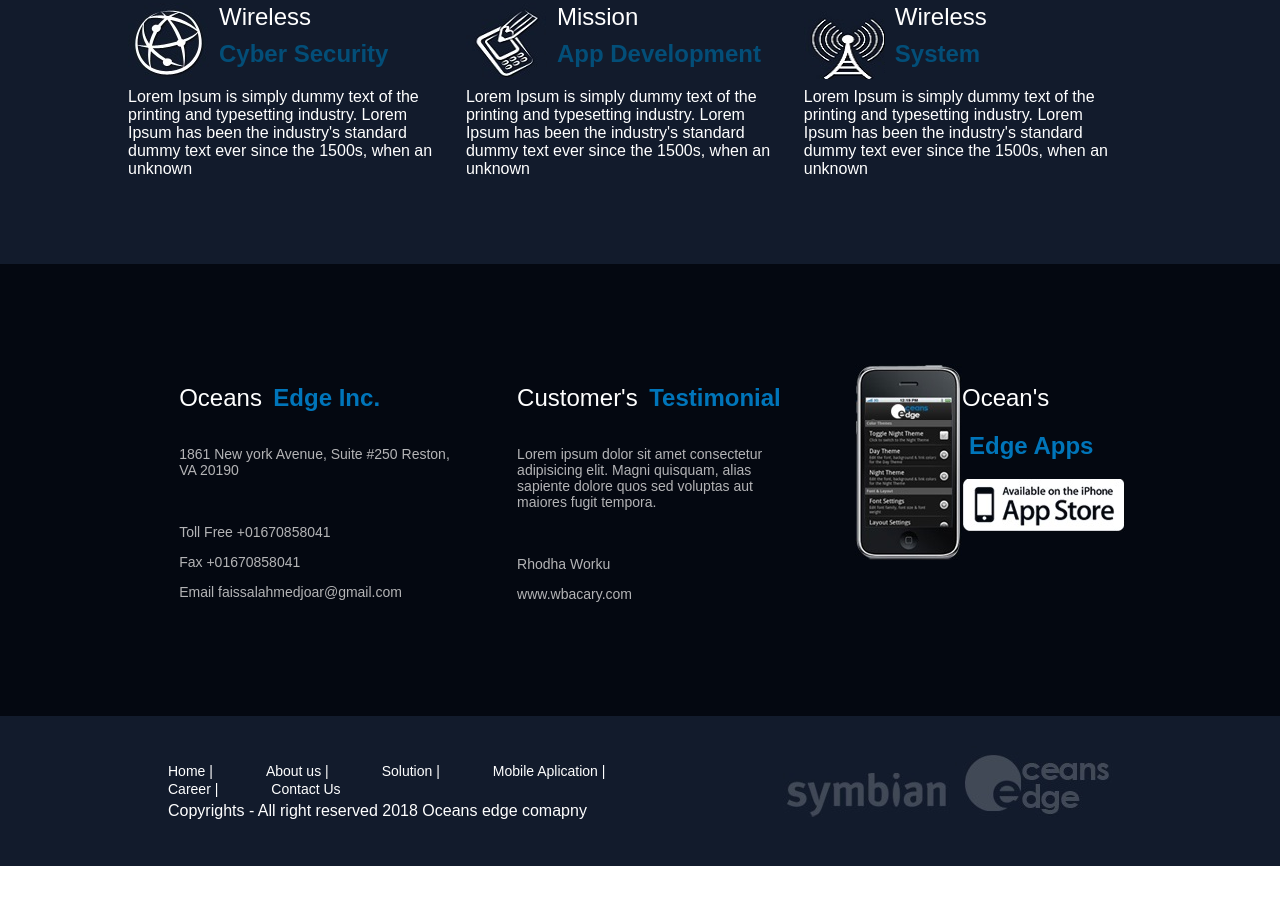
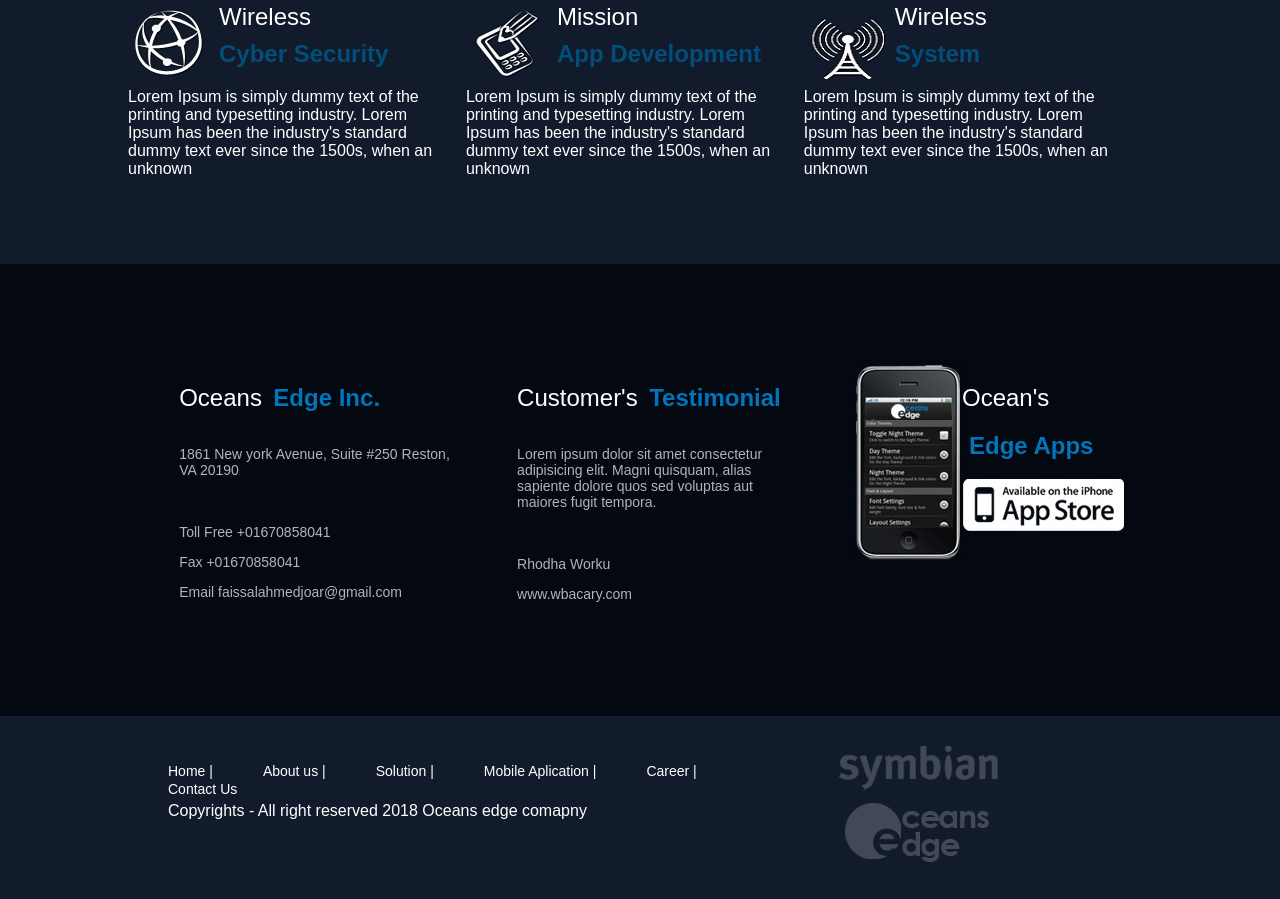
Before and after one commit to coderjoar/blue_app, a plain HTML site: page index.html in a window 1280 px wide. Shown: the part 659-1558 px from the top of the page. Before the commit the page ends 1525 px from the top, so only its background shows below. Drawn offline with Linux system fonts and the light colour scheme.

Commit message:
Update style.css

```diff
--- a/css/style.css
+++ b/css/style.css
@@ -220,7 +220,7 @@ button:hover{
 }
 
 .menu1{
-	width: 60%;
+	width: 69%;
 	/*border: 1px solid red;*/
 	overflow: hidden;
 	float: left;
@@ -235,7 +235,7 @@ button:hover{
 	font-size: 14px;
 	color: white;
 	text-decoration: none;
-	padding-right: 53px;
+	padding-right: 50px;
 }
 
 
@@ -251,7 +251,7 @@ button:hover{
 
 .logo1{
 	float: right;
-	width: 36%;
+	width: 31%;
 	/*border: 1px solid red;*/
 }
 .logo1 img{
```
